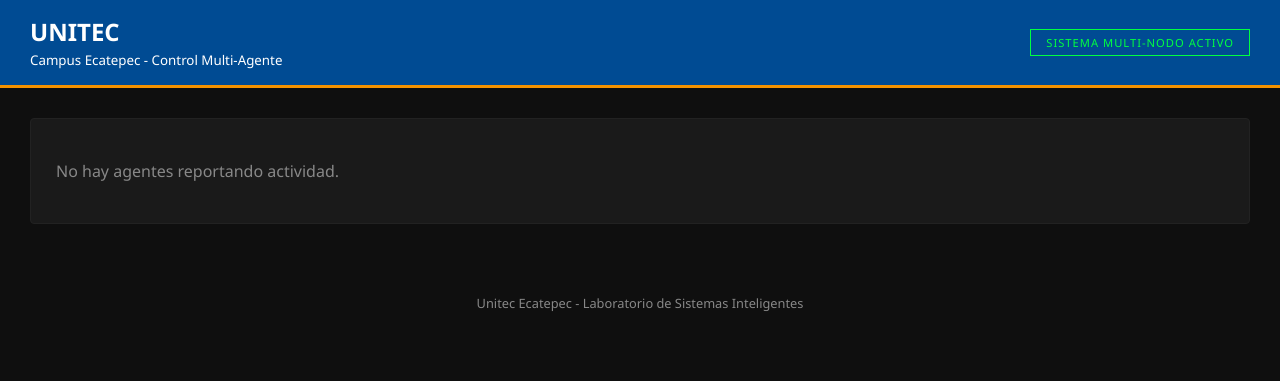
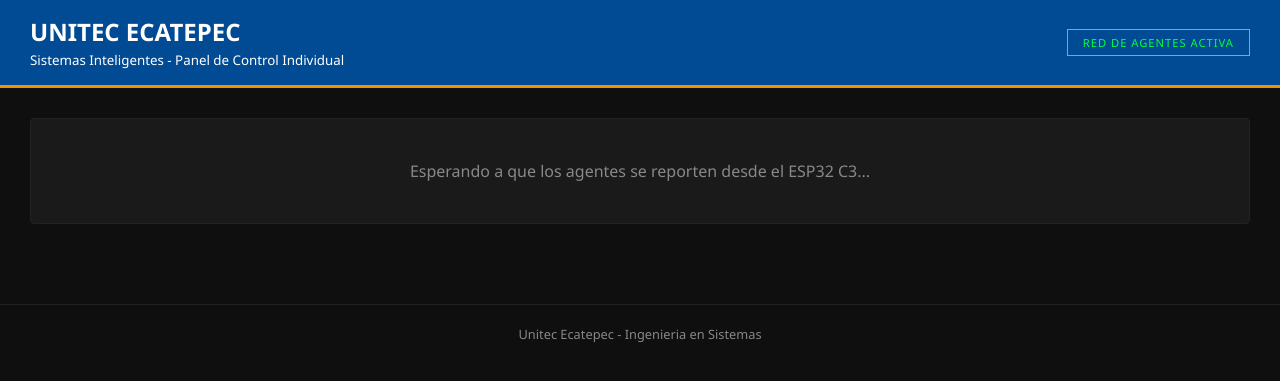
Before and after one commit to raymundosoto/SIstemas_inteligentes_Hogar_Inteligente, a Flask app: page / in a window 1280 px wide. Shown: the top 381 px of the page. Run offline with Flask 3, Linux system fonts and the light colour scheme.

Commit message:
Nuevo dashboard

```diff
--- a/app.py
+++ b/app.py
@@ -4,48 +4,52 @@ import pytz
 
 app = Flask(__name__)
 
-# Diccionario complejo
-# Estructura: {"Nombre_Agente": {"hora": "12:00", "led1": 0, "led2": 1, "led3": 0}}
-agentes = {}
+# Diccionario maestro: guarda los datos de cada agente por separado
+# Ejemplo: {'Agente1': {'hora': '10:00', 'led1': 0...}, 'Agente2': {...}}
+base_datos_agentes = {}
 
 @app.route('/')
 def index():
-    return render_template('index.html', agentes=agentes)
+    # Enviamos todo el diccionario para generar los paneles en el HTML
+    return render_template('index.html', agentes=base_datos_agentes)
 
 @app.route('/orden', methods=['POST'])
 def recibir_orden():
     datos = request.json
-    id_esp = datos.get('id_dispositivo') # A qué agente va la orden
-    led = datos.get('led')               # led1, led2 o led3
-    estado = datos.get('estado')         # 1 o 0
+    id_esp = datos.get('id_dispositivo')
+    led = datos.get('led')
+    estado = datos.get('estado')
 
-    if id_esp in agentes:
-        agentes[id_esp][led] = estado
+    # Solo damos ordenes a agentes que ya se hayan registrado (conectado)
+    if id_esp in base_datos_agentes:
+        base_datos_agentes[id_esp][led] = estado
         return jsonify({"status": "Orden enviada a " + id_esp}), 200
-    return jsonify({"status": "Agente no encontrado"}), 404
+    return jsonify({"status": "Error: Agente no encontrado"}), 404
 
 @app.route('/update', methods=['POST'])
 def update_status():
     datos = request.json
     id_esp = datos.get('id_dispositivo', 'Desconocido')
 
+    # Hora de la Ciudad de Mexico
     tz_mex = pytz.timezone('America/Mexico_City')
     hora_actual = datetime.now(tz_mex).strftime("%H:%M:%S")
 
-    # Si el agente es nuevo, le creamos sus estados iniciales en 0
-    if id_esp not in agentes:
-        agentes[id_esp] = {
+    # Si es la primera vez que vemos a este agente, le creamos su panel
+    if id_esp not in base_datos_agentes:
+        base_datos_agentes[id_esp] = {
             "hora": hora_actual,
             "led1": 0, "led2": 0, "led3": 0
         }
     else:
-        agentes[id_esp]["hora"] = hora_actual
+        # Si ya existe, solo actualizamos su hora de conexion
+        base_datos_agentes[id_esp]["hora"] = hora_actual
 
-    # Le regresamos solo sus propios estados
+    # Le regresamos al ESP32 solo SUS estados
     return jsonify({
-        "led1": agentes[id_esp]["led1"],
-        "led2": agentes[id_esp]["led2"],
-        "led3": agentes[id_esp]["led3"]
+        "led1": base_datos_agentes[id_esp]["led1"],
+        "led2": base_datos_agentes[id_esp]["led2"],
+        "led3": base_datos_agentes[id_esp]["led3"]
     }), 200
 
 if __name__ == '__main__':
--- a/templates/index.html
+++ b/templates/index.html
@@ -2,7 +2,7 @@
 <html lang="es">
 <head>
     <meta charset="UTF-8">
-    <title>Dashboard Multi-Agente | Unitec</title>
+    <title>Unitec Ecatepec | Control Multi-Agente</title>
     <link rel="stylesheet" href="{{ url_for('static', filename='style.css') }}">
     <meta http-equiv="refresh" content="10">
 </head>
@@ -10,42 +10,48 @@
 
 <header>
     <div>
-        <h2 style="margin:0;">UNITEC</h2>
-        <small>Campus Ecatepec - Control Multi-Agente</small>
+        <h2 style="margin:0;">UNITEC ECATEPEC</h2>
+        <small>Sistemas Inteligentes - Panel de Control Individual</small>
     </div>
-    <div class="badge">SISTEMA MULTI-NODO ACTIVO</div>
+    <div class="badge">RED DE AGENTES ACTIVA</div>
 </header>
 
 <div class="dashboard-grid">
-    {% for nombre, datos in agentes.items() %}
+    {% for nombre_agente, datos in agentes.items() %}
     <div class="card">
-        <h3>Agente: {{ nombre }}</h3>
-        <p style="font-size: 0.8rem; color: var(--texto-gris);">Ultima conexion: {{ datos.hora }}</p>
+        <div style="border-bottom: 1px solid #333; margin-bottom: 15px; padding-bottom: 10px;">
+            <h3 style="margin:0; color:var(--naranja-unitec);">Agente: {{ nombre_agente }}</h3>
+            <small style="color:var(--success);">Ultima señal: {{ datos.hora }}</small>
+        </div>
 
         <div class="led-status">
             <div class="led-indicator">
                 <div class="circle {{ 'on' if datos.led1 == 1 else '' }}"></div>
-                <small>Sala</small>
+                <small>Led 1</small>
             </div>
             <div class="led-indicator">
                 <div class="circle {{ 'on' if datos.led2 == 1 else '' }}"></div>
-                <small>Cocina</small>
+                <small>Led 2</small>
             </div>
             <div class="led-indicator">
                 <div class="circle {{ 'on' if datos.led3 == 1 else '' }}"></div>
-                <small>Recamara</small>
+                <small>Led 3</small>
             </div>
+        </div>
+
+        <div style="margin-top: 20px; font-size: 0.7rem; color: #555; text-align: center;">
+            ID Unico: {{ nombre_agente | upper }}
         </div>
     </div>
     {% else %}
-    <div class="card">
-        <p style="color:var(--texto-gris)">No hay agentes reportando actividad.</p>
+    <div class="card" style="grid-column: 1 / -1;">
+        <p style="text-align:center; color:var(--texto-gris);">Esperando a que los agentes se reporten desde el ESP32 C3...</p>
     </div>
     {% endfor %}
 </div>
 
-<footer style="text-align:center; margin-top:40px; color:var(--texto-gris); font-size:0.8rem;">
-    Unitec Ecatepec - Laboratorio de Sistemas Inteligentes
+<footer style="text-align:center; margin-top:50px; color:var(--texto-gris); font-size:0.8rem; border-top: 1px solid #222; padding-top: 20px;">
+    Unitec Ecatepec - Ingenieria en Sistemas
 </footer>
 
 </body>
```
